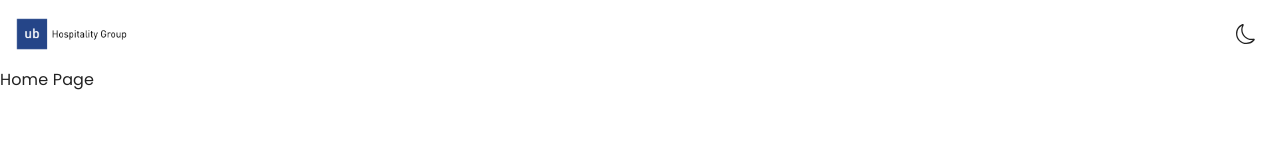
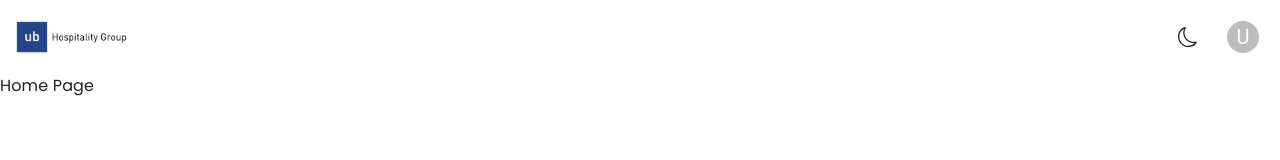
Before and after one commit to AB27-source/Inventory-Web-App, a React (Vite) app in the folder frontend/: page / in a window 1280 px wide. Shown: the top 160 px of the page. Built offline with nearby package versions, Linux system fonts and the light colour scheme.

Commit message:
added avatar to navbar, localstorage

```diff
--- a/frontend/package.json
+++ b/frontend/package.json
@@ -15,6 +15,7 @@
     "@emotion/styled": "^11.11.0",
     "@headlessui/react": "^1.7.17",
     "@heroicons/react": "^2.1.1",
+    "@mui/icons-material": "^5.15.4",
     "@mui/material": "^5.15.1",
     "@tailwindcss/forms": "^0.5.7",
     "axios": "^1.6.0",
--- /dev/null
+++ b/frontend/src/components/AccountMenu.jsx
@@ -0,0 +1,154 @@
+import React, { useState, useEffect } from "react";
+import { useNavigate } from "react-router-dom";
+import Box from "@mui/material/Box";
+import Avatar from "@mui/material/Avatar";
+import Menu from "@mui/material/Menu";
+import MenuItem from "@mui/material/MenuItem";
+import ListItemIcon from "@mui/material/ListItemIcon";
+import Divider from "@mui/material/Divider";
+import IconButton from "@mui/material/IconButton";
+import Typography from "@mui/material/Typography";
+import Tooltip from "@mui/material/Tooltip";
+import Settings from "@mui/icons-material/Settings";
+import Logout from "@mui/icons-material/Logout";
+
+function stringToColor(string) {
+  let hash = 0;
+  let i;
+
+  /* eslint-disable no-bitwise */
+  for (i = 0; i < string.length; i += 1) {
+    hash = string.charCodeAt(i) + ((hash << 5) - hash);
+  }
+
+  let color = '#';
+
+  for (i = 0; i < 3; i += 1) {
+    const value = (hash >> (i * 8)) & 0xff;
+    color += `00${value.toString(16)}`.slice(-2);
+  }
+  /* eslint-enable no-bitwise */
+  console.log(`Color for "${string}": ${color}`);
+
+  return color;
+}
+
+function stringAvatar(name) {
+  let initials = "U"; // Default initial, e.g., for "Unknown"
+  if (name) {
+      const splitName = name.split(' ');
+      if (splitName.length > 1) {
+          initials = `${splitName[0][0]}${splitName[1][0]}`;
+      } else if (splitName.length === 1) {
+          initials = `${splitName[0][0]}`;
+      }
+  }
+  return {
+      sx: { bgcolor: stringToColor(name) },
+      children: initials,
+  };
+}
+
+export default function AccountMenu() {
+  const [anchorEl, setAnchorEl] = useState(null);
+  const [user, setUser] = useState(null); // state to hold user data
+  const navigate = useNavigate(); // for navigation
+
+  useEffect(() => {
+    const userData = JSON.parse(localStorage.getItem("userData"));
+    setUser(userData);
+  }, []);
+
+  const open = Boolean(anchorEl);
+  const handleClick = (event) => {
+    setAnchorEl(event.currentTarget);
+  };
+  const handleClose = () => {
+    setAnchorEl(null);
+  };
+
+  const handleLogout = async () => {
+    setAnchorEl(null);
+    // Call your Django API to logout
+    // Assuming you have a function to perform API call
+    await logoutUser();
+
+    // Clear local storage or context API data
+    localStorage.removeItem("userData");
+
+    // Redirect to login page
+    navigate("/login");
+  };
+
+  return (
+    <React.Fragment>
+      <Box sx={{ display: "flex", alignItems: "center", textAlign: "center" }}>
+        <Tooltip title="Account settings">
+          <IconButton
+            onClick={handleClick}
+            size="small"
+            sx={{ ml: 2 }}
+            aria-controls={open ? "account-menu" : undefined}
+            aria-haspopup="true"
+            aria-expanded={open ? "true" : undefined}
+          >
+             <Avatar {...stringAvatar(user ? `${user.first_name} ${user.last_name}` : "U")} sx={{ width: 32, height: 32 }} />
+          </IconButton>
+        </Tooltip>
+      </Box>
+      <Menu
+        anchorEl={anchorEl}
+        id="account-menu"
+        open={open}
+        onClose={handleClose}
+        onClick={handleClose}
+        PaperProps={{
+          elevation: 0,
+          sx: {
+            overflow: "visible",
+            filter: "drop-shadow(0px 2px 8px rgba(0,0,0,0.32))",
+            mt: 1.5,
+            "& .MuiAvatar-root": {
+              width: 32,
+              height: 32,
+              ml: -0.5,
+              mr: 1,
+            },
+            "&::before": {
+              content: '""',
+              display: "block",
+              position: "absolute",
+              top: 0,
+              right: 14,
+              width: 10,
+              height: 10,
+              bgcolor: "background.paper",
+              transform: "translateY(-50%) rotate(45deg)",
+              zIndex: 0,
+            },
+          },
+        }}
+        transformOrigin={{ horizontal: "right", vertical: "top" }}
+        anchorOrigin={{ horizontal: "right", vertical: "bottom" }}
+      >
+        <MenuItem onClick={handleClose}>
+          {user ? `${user.first_name} ${user.last_name}` : "My account"}
+        </MenuItem>
+
+        <Divider />
+        <MenuItem onClick={handleClose}>
+          <ListItemIcon>
+            <Settings fontSize="small" />
+          </ListItemIcon>
+          Settings
+        </MenuItem>
+        <MenuItem onClick={handleLogout}>
+          <ListItemIcon>
+            <Logout fontSize="small" />
+          </ListItemIcon>
+          Logout
+        </MenuItem>
+      </Menu>
+    </React.Fragment>
+  );
+}
--- a/frontend/src/components/Navbar.jsx
+++ b/frontend/src/components/Navbar.jsx
@@ -3,6 +3,7 @@ import UBLogoLight from "../assets/UBlogo-light.png";
 import UBLogoDark from "../assets/UBlogo-dark.png";
 import { BsMoon, BsSun } from "react-icons/bs";
 import { useDarkMode } from "./DarkModeProvider.jsx";
+import AccountMenu from './AccountMenu.jsx'; // Import AccountMenu component
 
 const Navbar = () => {
   const { darkMode, toggleDarkMode } = useDarkMode();
@@ -11,6 +12,7 @@ const Navbar = () => {
 
   const toggleUserMenu = () => setIsUserMenuOpen(!isUserMenuOpen);
   const toggleMobileMenu = () => setIsMobileMenuOpen(!isMobileMenuOpen);
+
   return (
     <nav className="bg-white border-gray-200 dark:bg-gray-900">
       <div className="max-w-screen-xl flex flex-wrap items-center justify-between mx-auto p-4">
@@ -28,7 +30,8 @@ const Navbar = () => {
                 : <BsMoon fontSize={20} />
               }
             </button>
-            {/* User menu and mobile menu button */}
+            {/* Place AccountMenu here */}
+            <AccountMenu />
         </div>
         {/* Mobile menu */}
       </div>
--- a/frontend/src/main.jsx
+++ b/frontend/src/main.jsx
@@ -10,9 +10,9 @@ import { DarkModeProvider } from './components/DarkModeProvider';
 // Importing components and pages
 import MainLayout from './components/MainLayout';
 import Root from './pages/Root';
-import Login from './components/Login';
-import ResetPassword from "./components/ResetPassword";
-import Signup from "./components/Signup";
+import Login from './pages/Login';
+import ResetPassword from "./pages/ResetPassword";
+import Signup from "./pages/Signup";
 import VerifyEmail from './components/EmailVerification';
 
 // Placeholder components for pages
--- a/frontend/src/components/Login.jsx
+++ b/frontend/src/pages/Login.jsx
@@ -4,12 +4,14 @@ import axios from "axios";
 import UBLogoLight from "../assets/UBlogo-light.png";
 import UBLogoDark from "../assets/UBlogo-dark.png";
 import { BsMoon, BsSun } from "react-icons/bs";
-import { useDarkMode } from "./DarkModeProvider.jsx";
+import { useDarkMode } from "../components/DarkModeProvider.jsx";
+import useLocalStorage from "../utilities/useLocalStorage.jsx";
+import Slide from "@mui/material/Slide";
 
 function Login() {
   const { darkMode, toggleDarkMode } = useDarkMode();
   const navigate = useNavigate();
-  const [email, setEmail] = useState("");
+  const [email, setEmail] = useLocalStorage("userEmail", "");
   const [password, setPassword] = useState("");
 
   const handleLogin = async (event) => {
@@ -19,6 +21,15 @@ function Login() {
     try {
       const response = await axios.post(loginUrl, { email, password });
       console.log("Login successful:", response.data);
+      // Store user data in local storage
+      localStorage.setItem(
+        "userData",
+        JSON.stringify({
+          first_name: response.data.first_name,
+          last_name: response.data.last_name,
+          tokens: response.data.tokens,
+        })
+      );
       navigate("/");
     } catch (error) {
       console.error(
@@ -30,6 +41,7 @@ function Login() {
 
   return (
     <section className="min-h-screen bg-gray-50 dark:bg-gray-900 flex flex-col justify-center">
+      {/* <Slide direction="left" in={true} mountOnEnter unmountOnExit> */}
       <div className="w-full max-w-md px-6 py-8 mx-auto">
         <a
           href="#"
@@ -115,8 +127,7 @@ function Login() {
                   </div>
                 </div>
                 <a
-                  href="#"
-                  onClick={() => navigate('/forgot-password')}
+                  onClick={() => navigate("/forgot-password")}
                   className="text-sm font-medium text-primary-600 hover:underline dark:text-primary-500"
                 >
                   Forgot password?
@@ -131,8 +142,7 @@ function Login() {
               <p className="text-sm font-light text-gray-500 dark:text-gray-400">
                 Don’t have an account yet?{" "}
                 <a
-                  href="#"
-                  onClick={() => navigate('/signup')}
+                  onClick={() => navigate("/signup")}
                   className="font-medium text-primary-600 hover:underline dark:text-primary-500"
                 >
                   Sign up
@@ -142,6 +152,7 @@ function Login() {
           </div>
         </div>
       </div>
+      {/* </Slide> */}
     </section>
   );
 }
--- a/frontend/src/components/ResetPassword.jsx
+++ b/frontend/src/pages/ResetPassword.jsx
@@ -1,7 +1,7 @@
 import React, { useState } from "react";
 import axios from "axios";
 import { BsMoon, BsSun } from "react-icons/bs";
-import { useDarkMode } from "./DarkModeProvider.jsx";
+import { useDarkMode } from "../components/DarkModeProvider.jsx";
 import { useNavigate } from "react-router-dom";
 
 function ResetPassword() {
--- a/frontend/src/components/Signup.jsx
+++ b/frontend/src/pages/Signup.jsx
@@ -4,7 +4,7 @@ import axios from "axios";
 import UBLogoLight from "../assets/UBlogo-light.png";
 import UBLogoDark from "../assets/UBlogo-dark.png";
 import { BsMoon, BsSun } from "react-icons/bs";
-import { useDarkMode } from "./DarkModeProvider.jsx";
+import { useDarkMode } from "../components/DarkModeProvider.jsx";
 
 function Signup() {
   const { darkMode, toggleDarkMode } = useDarkMode();
--- /dev/null
+++ b/frontend/src/utilities/useLocalStorage.jsx
@@ -0,0 +1,28 @@
+import { useState } from "react"
+
+const useLocalStorage = (keyName, defaultValue) => {
+  const [storedValue, setStoredValue] = useState(() => {
+    try {
+      const value = window.localStorage.getItem(keyName)
+      if (value) {
+        return JSON.parse(value)
+      } else {
+        window.localStorage.setItem(keyName, JSON.stringify(defaultValue))
+        return defaultValue
+      }
+    } catch (err) {
+      return defaultValue
+    }
+  })
+
+  const setValue = (newValue) => {
+    try {
+      window.localStorage.setItem(keyName, JSON.stringify(newValue))
+    } catch (err) {
+      console.log(err)
+    }
+    setStoredValue(newValue)
+  }
+  return [storedValue, setValue]
+}
+export default useLocalStorage
```
Also changed, not shown: 1 other file (tests, documents, lock files or other folders).
